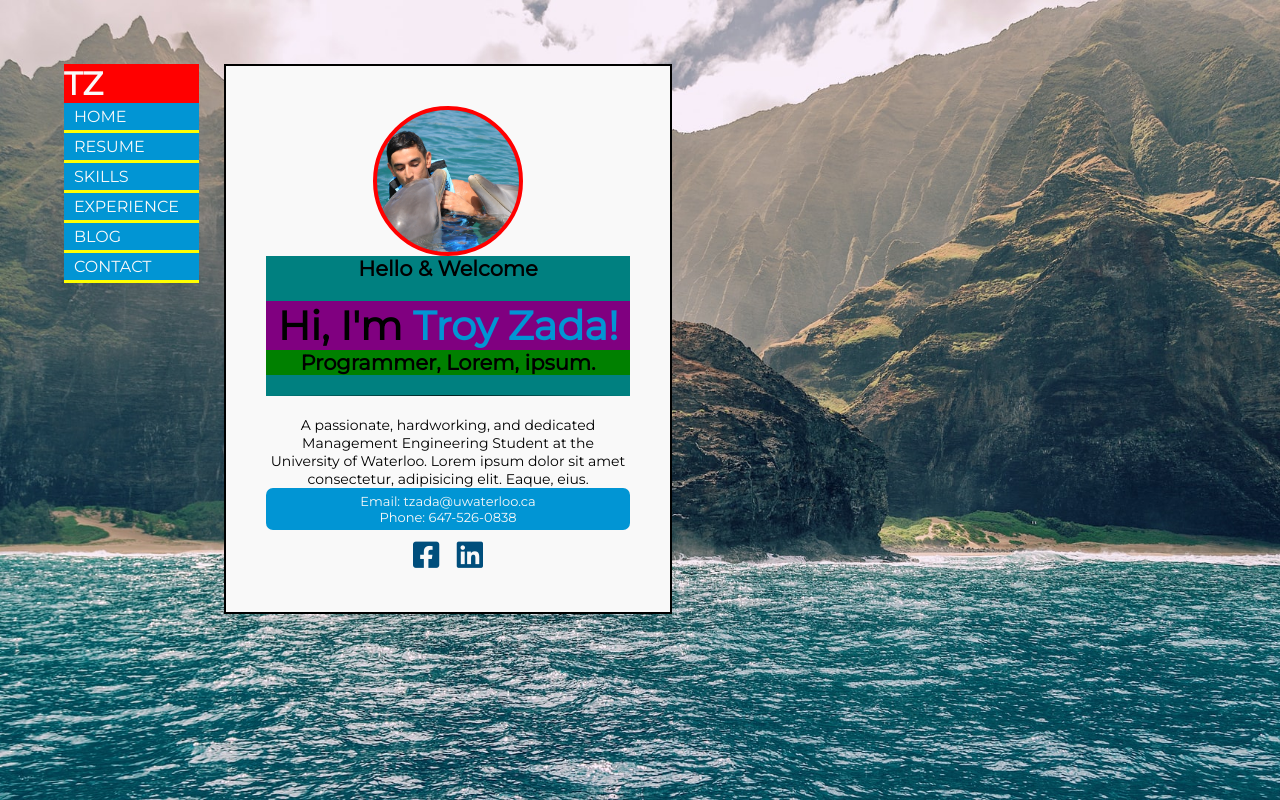
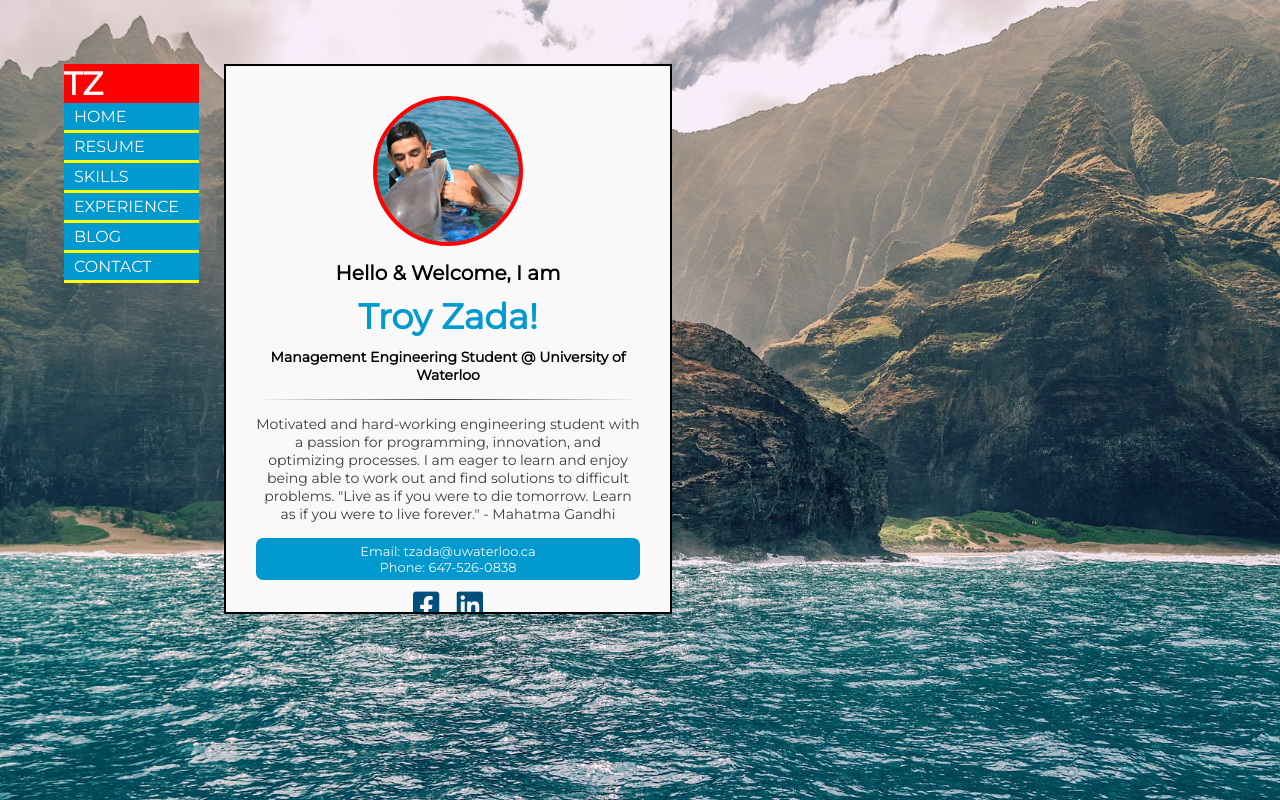
Before and after one commit to tzada8/troy-zada, a React (Create React App) app: page / in a window 1280 px wide. Built offline with nearby package versions, Linux system fonts and the light colour scheme.

Commit message:
general format for home card complete

```diff
--- a/src/App.css
+++ b/src/App.css
@@ -4,11 +4,13 @@
    --BLACK: #000;
    --WHITE: #f9f9f9;
    --GREY: #3d3d3d;
-   --REG_BLUE: #0195d4;
+   --REG_BLUE: #009ad0;
    --DARK_BLUE: #004e7c;
 
    /* FONTS */
    --FONT: "Montserrat", Arial, sans-serif;
+   /* ----- BELOW WILL NEED FIXING ----- */
+   --CARD_HEADING_FONT: 25px;
 
    /* MIN SCREEN HEIGHT */
    --MIN_SCREEN_HEIGHT: 600px;
@@ -24,6 +26,10 @@
 body {
    font-size: 14px;
    background: var(--WHITE);
+}
+
+p {
+   color: var(--GREY);
 }
 
 li {
@@ -42,7 +48,7 @@ button {
 
 /* VARIOUS HORIZONTAL BAR STYLES */
 .horizontal-bar-fade {
-   margin: 20px 0;
+   margin: 15px 0;
    width: 100%;
    border: 0;
    height: 1px;
--- a/src/components/Constants.js
+++ b/src/components/Constants.js
@@ -13,3 +13,6 @@ export const FACEBOOK_LINK = "https://www.facebook.com/Troy.M.Zada";
 // CONTACTS
 export const EMAIL = "tzada@uwaterloo.ca";
 export const PHONE = "647-526-0838";
+
+export const FIRST_NAME = "Troy";
+export const LAST_NAME = "Zada";
--- a/src/components/cards/Cards.css
+++ b/src/components/cards/Cards.css
@@ -47,7 +47,7 @@ div::-webkit-scrollbar-thumb:hover {
 }
 
 .card-container {
-   padding: 40px;
+   padding: 30px;
 }
 
 .card-title {
--- a/src/components/cards/home/Home.css
+++ b/src/components/cards/home/Home.css
@@ -9,26 +9,27 @@
 }
 
 .home-intro-title {
-   background: teal;
+   margin-top: 15px;
+   /* background: teal; */
+}
+
+.home-hello-welcome {
+   font-size: 20px;
 }
 
 .home-intro-name {
-   font-size: 40px;
-   margin-top: 20px;
-   background: purple;
-}
-
-.home-troy-zada {
-   display: inline;
+   padding: 10px 0;
+   font-size: 35px;
    color: var(--REG_BLUE);
 }
 
-.home-intro-qualities {
-   background: green;
+.home-intro-program {
+   /* font-size: 14px; */
+   /* font-size: 21px; */
 }
 
 .card-paragraphs {
-   /* background: blue; */
+   padding-bottom: 15px;
 }
 
 .home-email-phone {
--- a/src/components/cards/home/Home.js
+++ b/src/components/cards/home/Home.js
@@ -7,6 +7,8 @@ import {
    EMAIL,
    FACEBOOK_LINK,
    LINKEDIN_LINK,
+   FIRST_NAME,
+   LAST_NAME,
 } from "../../Constants";
 
 function Home() {
@@ -17,22 +19,25 @@ function Home() {
             <div className="home-img-round" />
             {/* TITLE OF CARD */}
             <div className="home-intro-title">
-               <h2 className="home-hello-welcome">Hello & Welcome</h2>
+               <h2 className="home-hello-welcome">Hello & Welcome, I am</h2>
+               {/* Troy Zada, a Student, a Programmer, ... */}
                <h1 className="home-intro-name">
-                  Hi, I'm <div className="home-troy-zada">Troy Zada!</div>
+                  {FIRST_NAME} {LAST_NAME}!
                </h1>
                {/* CURRENT ROLE/POSITION */}
-               <h2 className="home-intro-qualities">
-                  Programmer, Lorem, ipsum.
-               </h2>
+               <h4 className="home-intro-program">
+                  Management Engineering Student @ University of Waterloo
+               </h4>
                <hr className="horizontal-bar-fade" />
             </div>
 
             {/* BRIEF OVERALL DESCRIPTION */}
             <p className="card-paragraphs">
-               A passionate, hardworking, and dedicated Management Engineering
-               Student at the University of Waterloo. Lorem ipsum dolor sit amet
-               consectetur, adipisicing elit. Eaque, eius.
+               Motivated and hard-working engineering student with a passion for
+               programming, innovation, and optimizing processes. I am eager to
+               learn and enjoy being able to work out and find solutions to
+               difficult problems. "Live as if you were to die tomorrow. Learn
+               as if you were to live forever." - Mahatma Gandhi
             </p>
 
             {/* WAYS TO CONTACT */}
```
